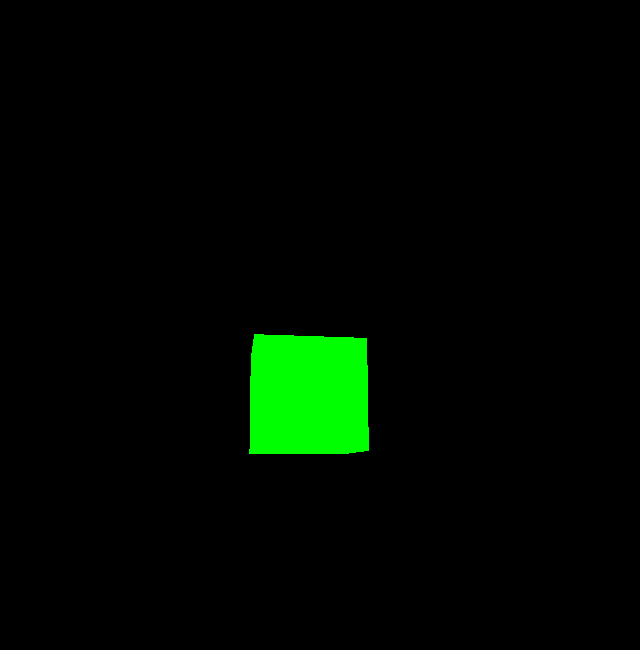
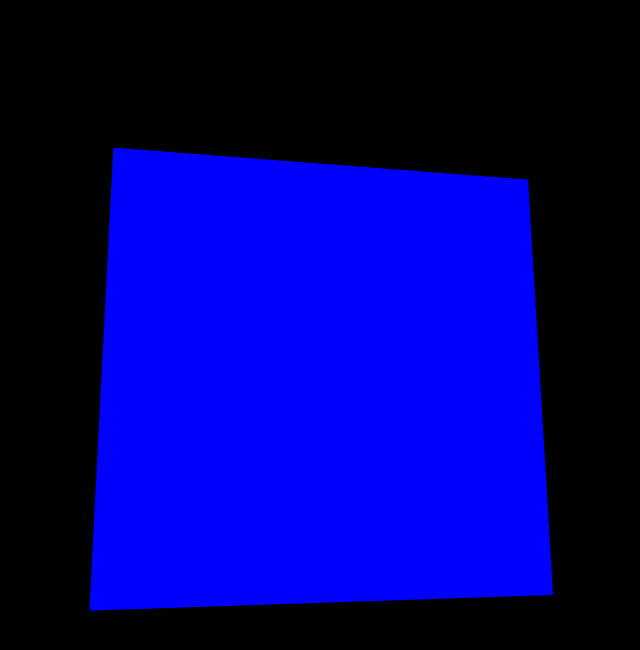
Before and after one commit to flozender/jubilant-system, a plain HTML site: page client/index.html in a window 1280 px wide. Shown: the whole page, without its empty margins (336-976 px from the left). Drawn offline with nearby package versions, Linux system fonts and the light colour scheme.

Commit message:
add resize fn

```diff
--- a/client/index.html
+++ b/client/index.html
@@ -12,34 +12,73 @@
   <body>
     <script src="js/three.js"></script>
     <script>
-      const scene = new THREE.Scene();
-      const camera = new THREE.PerspectiveCamera(
+      let camera, scene, renderer, cube;
+
+      function init() {
+        // Init scene
+        scene = new THREE.Scene();
+
+        // Init camera (PerspectiveCamera)
+        camera = new THREE.PerspectiveCamera(
           75,
           window.innerWidth / window.innerHeight,
           0.1,
           1000
         );
 
-      const renderer = new THREE.WebGLRenderer();
+        // Init renderer
+        renderer = new THREE.WebGLRenderer({ antialias: true });
+
+        // Set size (whole window)
         renderer.setSize(window.innerWidth, window.innerHeight);
+
+        // Render to canvas element
         document.body.appendChild(renderer.domElement);
 
-      const geometry = new THREE.BoxGeometry();
-      const material = new THREE.MeshBasicMaterial({ color: 0x00ff00 });
-      const cube = new THREE.Mesh(geometry, material);
+        // Init BoxGeometry object (rectangular cuboid)
+        const geometry = new THREE.BoxGeometry(3, 3, 3);
+
+        // Create material with color
+        const material = new THREE.MeshBasicMaterial({ color: 0x0000ff });
+
+        // Add texture -
+        // const texture = new THREE.TextureLoader().load('textures/crate.gif');
+
+        // Create material with texture
+        // const material = new THREE.MeshBasicMaterial({ map: texture });
+
+        // Create mesh with geo and material
+        cube = new THREE.Mesh(geometry, material);
+        // Add to scene
         scene.add(cube);
 
+        // Position camera
         camera.position.z = 5;
+      }
 
-      const animate = function () {
+      // Draw the scene every time the screen is refreshed
+      function animate() {
         requestAnimationFrame(animate);
 
+        // Rotate cube (Change values to change speed)
         cube.rotation.x += 0.01;
         cube.rotation.y += 0.01;
 
         renderer.render(scene, camera);
-      };
+      }
 
+      function onWindowResize() {
+        // Camera frustum aspect ratio
+        camera.aspect = window.innerWidth / window.innerHeight;
+        // After making changes to aspect
+        camera.updateProjectionMatrix();
+        // Reset size
+        renderer.setSize(window.innerWidth, window.innerHeight);
+      }
+
+      window.addEventListener("resize", onWindowResize, false);
+
+      init();
       animate();
     </script>
   </body>
```
Lines whose indentation alone changed are shown as unchanged.
